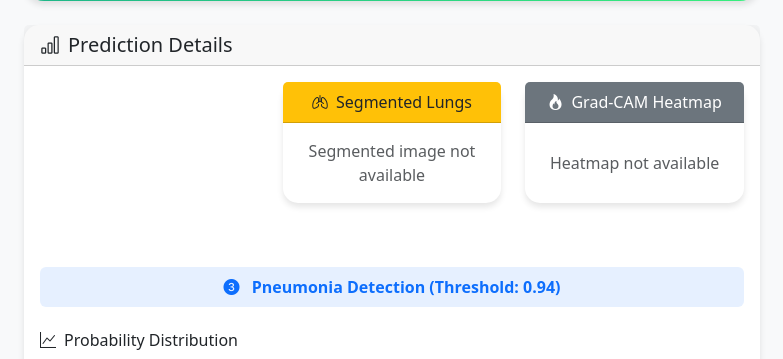
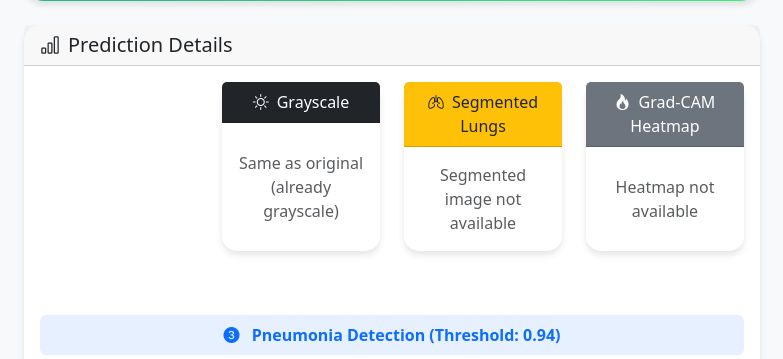
Before and after one commit to talhaajaved/pneumonia_detection, a Django app: template predictor/templates/predictor/result.html in a window 1280 px wide. Shown: the part 446-805 px from the top of the page, without its empty margins (248-1031 px from the left). Run offline with Django 5.2, Linux system fonts and the light colour scheme; the template is opened without the code that fills it, so the values that code supplies are empty.

Commit message:
Add grayscale display, fix Grad-CAM masking, set threshold to 90%

```diff
--- a/pneumonia_django/settings.py
+++ b/pneumonia_django/settings.py
@@ -134,7 +134,7 @@ CLASS_NAMES = ['NORMAL', 'PNEUMONIA']
 
 # Pneumonia classification threshold
 # If pneumonia probability >= threshold, predict PNEUMONIA
-PNEUMONIA_THRESHOLD = 0.94
+PNEUMONIA_THRESHOLD = 0.90
 
 # ============================================
 # Chest X-ray Validator Model Configuration (Stage 1)
--- a/predictor/models.py
+++ b/predictor/models.py
@@ -5,6 +5,7 @@ class PredictionHistory(models.Model):
     """Store prediction history for audit and analytics."""
 
     image = models.ImageField(upload_to='predictions/%Y/%m/%d/')
+    grayscale_image = models.ImageField(upload_to='predictions/%Y/%m/%d/grayscale/', null=True, blank=True)
     segmented_image = models.ImageField(upload_to='predictions/%Y/%m/%d/segmented/', null=True, blank=True)
     gradcam_image = models.ImageField(upload_to='predictions/%Y/%m/%d/gradcam/', null=True, blank=True)
     prediction = models.CharField(max_length=20)
--- a/predictor/templates/predictor/result.html
+++ b/predictor/templates/predictor/result.html
@@ -27,26 +27,53 @@
             <div class="card-body">
                 <!-- Image Comparison Row -->
                 <div class="row mb-4">
-                    <div class="col-md-4 mb-3">
+                    <div class="col-md-6 col-lg-3 mb-3">
                         {% if prediction_record.image %}
                         <div class="card h-100">
                             <div class="card-header bg-secondary text-white text-center">
                                 <i class="bi bi-image me-2"></i>Original X-ray
                             </div>
                             <div class="card-body text-center p-2">
-                                <img src="{{ prediction_record.image.url }}" class="img-fluid rounded" alt="Original X-ray" style="max-height: 250px; object-fit: contain;">
+                                <img src="{{ prediction_record.image.url }}" class="img-fluid rounded" alt="Original X-ray" style="max-height: 200px; object-fit: contain;">
                             </div>
                         </div>
                         {% endif %}
                     </div>
-                    <div class="col-md-4 mb-3">
+                    <div class="col-md-6 col-lg-3 mb-3">
+                        {% if prediction_record.grayscale_image %}
+                        <div class="card h-100">
+                            <div class="card-header bg-dark text-white text-center">
+                                <i class="bi bi-brightness-high me-2"></i>Grayscale
+                            </div>
+                            <div class="card-body text-center p-2">
+                                <img src="{{ prediction_record.grayscale_image.url }}" class="img-fluid rounded" alt="Grayscale X-ray" style="max-height: 200px; object-fit: contain;">
+                            </div>
+                            <div class="card-footer bg-light">
+                                <small class="text-muted">
+                                    <i class="bi bi-info-circle me-1"></i>
+                                    Color images are converted to grayscale for analysis
+                                </small>
+                            </div>
+                        </div>
+                        {% else %}
+                        <div class="card h-100">
+                            <div class="card-header bg-dark text-white text-center">
+                                <i class="bi bi-brightness-high me-2"></i>Grayscale
+                            </div>
+                            <div class="card-body text-center d-flex align-items-center justify-content-center">
+                                <span class="text-muted">Same as original (already grayscale)</span>
+                            </div>
+                        </div>
+                        {% endif %}
+                    </div>
+                    <div class="col-md-6 col-lg-3 mb-3">
                         {% if prediction_record.segmented_image %}
                         <div class="card h-100">
                             <div class="card-header bg-success text-white text-center">
                                 <i class="bi bi-lungs me-2"></i>Segmented Lungs
                             </div>
                             <div class="card-body text-center p-2">
-                                <img src="{{ prediction_record.segmented_image.url }}" class="img-fluid rounded" alt="Segmented Lungs" style="max-height: 250px; object-fit: contain;">
+                                <img src="{{ prediction_record.segmented_image.url }}" class="img-fluid rounded" alt="Segmented Lungs" style="max-height: 200px; object-fit: contain;">
                             </div>
                         </div>
                         {% else %}
@@ -60,19 +87,19 @@
                         </div>
                         {% endif %}
                     </div>
-                    <div class="col-md-4 mb-3">
+                    <div class="col-md-6 col-lg-3 mb-3">
                         {% if prediction_record.gradcam_image %}
                         <div class="card h-100">
                             <div class="card-header bg-danger text-white text-center">
                                 <i class="bi bi-fire me-2"></i>Grad-CAM Heatmap
                             </div>
                             <div class="card-body text-center p-2">
-                                <img src="{{ prediction_record.gradcam_image.url }}" class="img-fluid rounded" alt="Grad-CAM Heatmap" style="max-height: 250px; object-fit: contain;">
+                                <img src="{{ prediction_record.gradcam_image.url }}" class="img-fluid rounded" alt="Grad-CAM Heatmap" style="max-height: 200px; object-fit: contain;">
                             </div>
                             <div class="card-footer bg-light">
                                 <small class="text-muted">
                                     <i class="bi bi-info-circle me-1"></i>
-                                    Red/yellow areas show where the model focuses for pneumonia detection
+                                    Red/yellow = model focus areas
                                 </small>
                             </div>
                         </div>
```
Also changed, not shown: predictor/grad_cam.py (+34 -6 lines), predictor/ml_model.py (+21 -11 lines), predictor/views.py (+11 -0 lines), predictor/migrations/0005_predictionhistory_grayscale_image.py (added).
